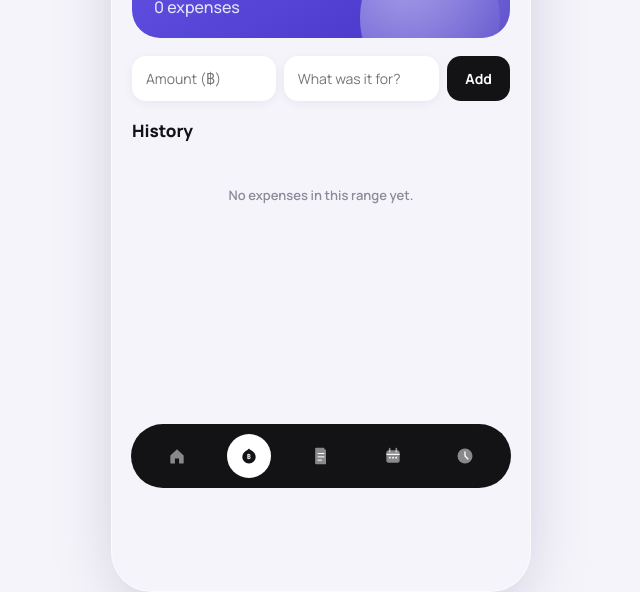
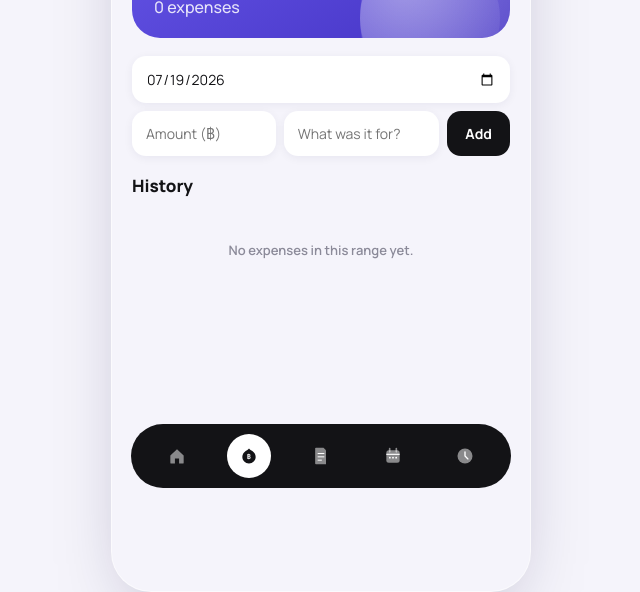
Before and after one commit to Mcqueen95-cr7/Project2, a plain HTML site: page index.html in a window 1280 px wide. Both pictures are taken after a click on the button "Expenses". Shown: the part 292-884 px from the top of the page, without its empty margins (319-959 px from the left). Drawn offline with Linux system fonts and the light colour scheme.

Commit message:
Allow back-dating expenses in the Expenses tab
Adds a date field (defaults to today, capped at today) so a forgotten
expense from a previous day can be logged against its actual date instead
of always landing on "today".

```diff
--- a/app.js
+++ b/app.js
@@ -202,6 +202,10 @@
   }
 
   // ---------- expenses ----------
+  const expenseDateEl = document.getElementById('expenseDate');
+  expenseDateEl.max = todayKey();
+  expenseDateEl.value = todayKey();
+
   document.getElementById('expenseForm').addEventListener('submit', (e) => {
     e.preventDefault();
     const amountEl = document.getElementById('expenseAmount');
@@ -209,10 +213,18 @@
     const amount = parseFloat(amountEl.value);
     const note = noteEl.value.trim();
     if (!amount || amount <= 0 || !note) return;
-    state.expenses.unshift({ id: uid(), amount, note, date: new Date().toISOString() });
+
+    // Combine the chosen date with the current time-of-day so back-dated
+    // expenses (e.g. "forgot to log yesterday") still sort/display sensibly.
+    const now = new Date();
+    const [y, m, d] = (expenseDateEl.value || todayKey()).split('-').map(Number);
+    const date = new Date(y, m - 1, d, now.getHours(), now.getMinutes(), now.getSeconds());
+
+    state.expenses.unshift({ id: uid(), amount, note, date: date.toISOString() });
     save();
     amountEl.value = '';
     noteEl.value = '';
+    expenseDateEl.value = todayKey();
     renderExpenses();
     renderHome();
   });
--- a/index.html
+++ b/index.html
@@ -154,10 +154,13 @@
       <div class="progress-sub" id="expenseCount">0 expenses</div>
     </div>
 
-    <form class="add-form" id="expenseForm">
-      <input type="number" id="expenseAmount" placeholder="Amount (฿)" min="0" step="0.01" required />
-      <input type="text" id="expenseNote" placeholder="What was it for?" required />
-      <button type="submit" class="add-btn">Add</button>
+    <form class="add-form-wrap" id="expenseForm">
+      <input type="date" id="expenseDate" class="date-input" required />
+      <div class="add-form-row">
+        <input type="number" id="expenseAmount" placeholder="Amount (฿)" min="0" step="0.01" required />
+        <input type="text" id="expenseNote" placeholder="What was it for?" required />
+        <button type="submit" class="add-btn">Add</button>
+      </div>
     </form>
 
     <h2 class="section-title">History</h2>
--- a/styles.css
+++ b/styles.css
@@ -454,12 +454,14 @@ button, input, textarea {
 .page-header .spacer { width: 36px; }
 
 /* ===== forms ===== */
-.add-form {
+.add-form, .add-form-row {
   display: flex;
   gap: 8px;
   margin: 18px 0;
 }
-.add-form input {
+.add-form-wrap { margin: 18px 0; }
+.add-form-wrap .add-form-row { margin: 8px 0 0; }
+.add-form input, .add-form-row input, .date-input {
   border: none;
   background: var(--white);
   border-radius: var(--radius-sm);
@@ -467,6 +469,7 @@ button, input, textarea {
   font-size: 14px;
   box-shadow: 0 2px 10px rgba(20,15,60,0.06);
 }
+.date-input { width: 100%; color: var(--ink); }
 #expenseAmount { width: 38%; }
 #expenseNote { flex: 1; min-width: 0; }
 
```
